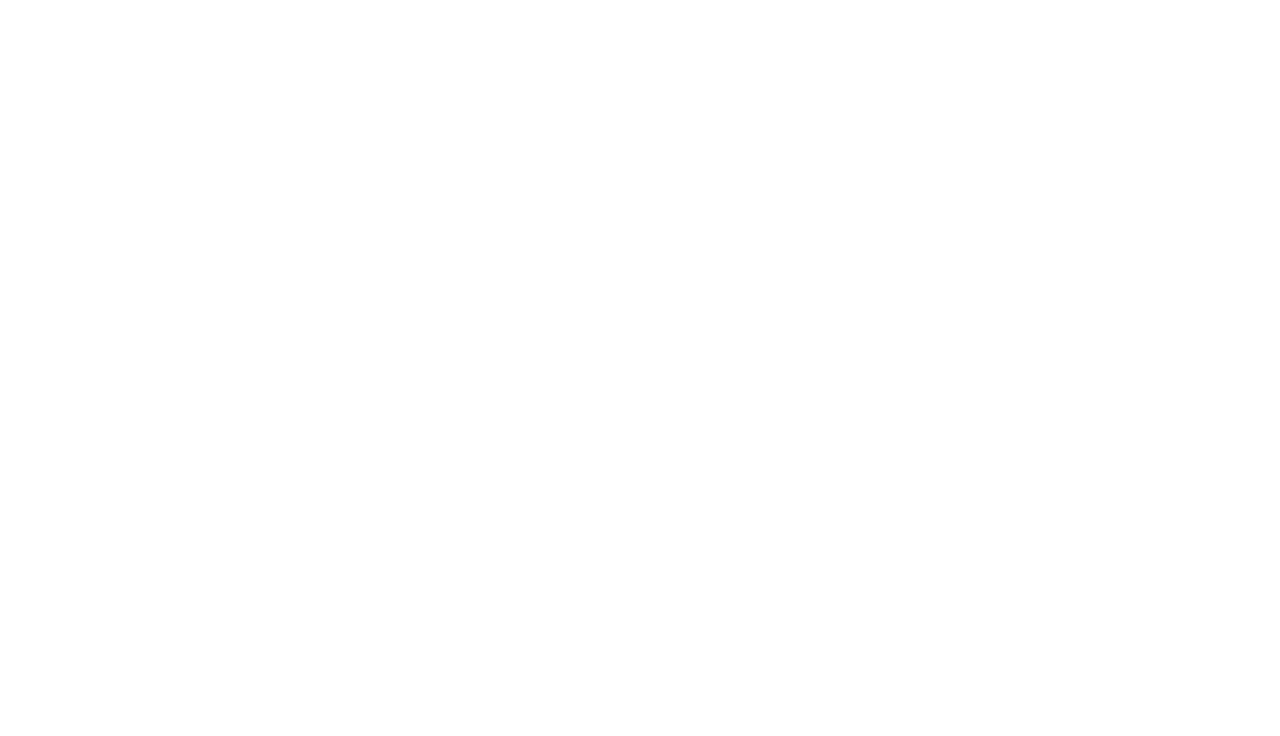
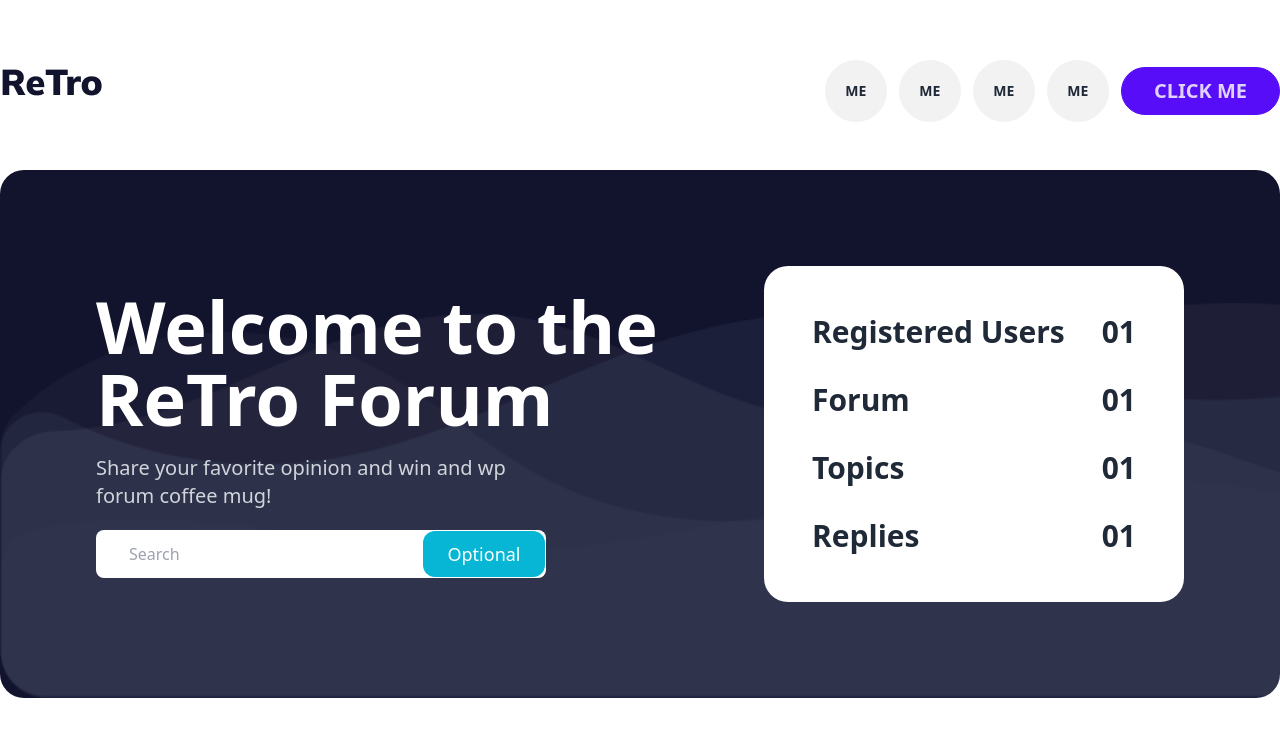
Before and after one commit to abusaiyedjoy/Retro-Forum, a plain HTML site: page index.html in a window 1280 px wide. Drawn offline with nearby package versions, Linux system fonts and the light colour scheme.

Commit message:
Complate navber & header

```diff
--- a/Script/index.js
+++ b/Script/index.js
@@ -0,0 +1 @@
+console.log("Yes, connected")
--- a/index.html
+++ b/index.html
@@ -1,26 +1,85 @@
 <!DOCTYPE html>
-<html lang="en">
+<html lang="en" data-theme="light">
+
 <head>
     <meta charset="UTF-8">
     <meta name="viewport" content="width=device-width, initial-scale=1.0">
     <title>Retro-Forum</title>
+    <!-- Font Awesome Icons -->
+    <link rel="stylesheet" href="https://cdnjs.cloudflare.com/ajax/libs/font-awesome/6.5.1/css/all.min.css" />
     <!-- tailwind and daisy -->
     <link href="https://cdn.jsdelivr.net/npm/daisyui@3.6.4/dist/full.css" rel="stylesheet" type="text/css" />
     <script src="https://cdn.tailwindcss.com"></script>
 </head>
+
 <body>
     <!-- Header Section -->
-    <Header>
+    <Header class="container mx-auto">
+        <Nav class="mt-10 flex justify-between items-center">
+            <div>
+                <img src="./images/logo.png" alt="">
+            </div>
+            <div class="mt-5 flex justify-center items-center gap-3">
+                <div class="tooltip w-[62px] h-[62px]" data-tip="hello">
+                    <button class="btn w-full h-full rounded-full">me</button>
+                </div>
+                <div class="tooltip w-[62px] h-[62px]" data-tip="hello">
+                    <button class="btn w-full h-full rounded-full">me</button>
+                </div>
+                <div class="tooltip w-[62px] h-[62px]" data-tip="hello">
+                    <button class="btn w-full h-full rounded-full">me</button>
+                </div>
+                <div class="tooltip w-[62px] h-[62px]" data-tip="hello">
+                    <button class="btn w-full h-full rounded-full">me</button>
+                </div>
+                <div>
+                    <button class="btn btn-primary text-xl px-8 font-bold text-center rounded-full">Click me</button>
+                </div>
+            </div>
+        </Nav>
+        <!-- Banner Section -->
+        <div class="my-12 p-20 rounded-3xl bg-[#12132D] bg-no-repeat bg-cover"
+            style="background-image: url('./images/bgbanner.png');">
+            <div>
+                <div class="hero-content flex justify-between flex-col lg:flex-row-reverse">
+                    <div class="bg-white w-[420px] rounded-3xl p-12">
+                        <div class="flex justify-between mb-8">
+                            <h1 class="text-3xl font-bold">Registered Users</h1>
+                            <p class="text-3xl font-bold">01</p>
+                        </div>
+                        <div class="flex justify-between mb-8">
+                            <h1 class="text-3xl font-bold">Forum</h1>
+                            <p class="text-3xl font-bold">01</p>
+                        </div>
+                        <div class="flex justify-between mb-8">
+                            <h1 class="text-3xl font-bold">Topics</h1>
+                            <p class="text-3xl font-bold">01</p>
+                        </div>
+                        <div class="flex justify-between">
+                            <h1 class="text-3xl font-bold">Replies</h1>
+                            <p class="text-3xl font-bold">01</p>
+                        </div>
+                    </div>
+                    <div>
+                        <h1 class="mb-5 text-7xl text-white font-extrabold"> Welcome to the <br><span
+                                class="">ReTro</span>
+                            Forum</h1>
+                        <p class="mb-5 text-xl text-gray-300 font-medium"> Share your favorite opinion and win and wp
+                            <br>
+                            forum coffee mug!
+                        </p>
+                        <label class="input relative w-[80%] flex items-center gap-2">
+                            <input type="text" class="grow mr-32 pl-4" placeholder="Search" />
+                            <span
+                                class="rounded-xl flex justify-center items-center text-white text-lg font-medium text-center absolute right-0 top-0 bottom-0 bg-cyan-500 px-6 ">Optional</span>
+                        </label>
+                    </div>
+                </div>
+            </div>
+        </div>
+    </Header>
 
-    </Header>
-    <!-- Main Section -->
-    <Main>
-
-    </Main>
-    <!-- Footer Section -->
-    <Footer>
-
-    </Footer>
     <script src="./Script/index.js"></script>
 </body>
+
 </html>
```
Also changed, not shown: images/Group 40106.png (added), tailwind.config.js (added).
